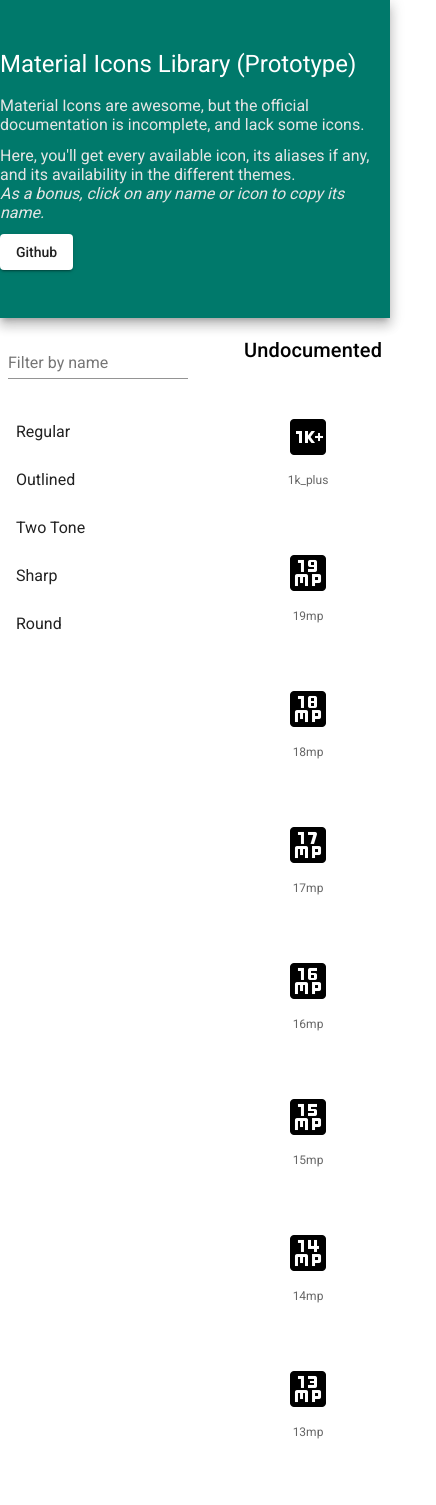
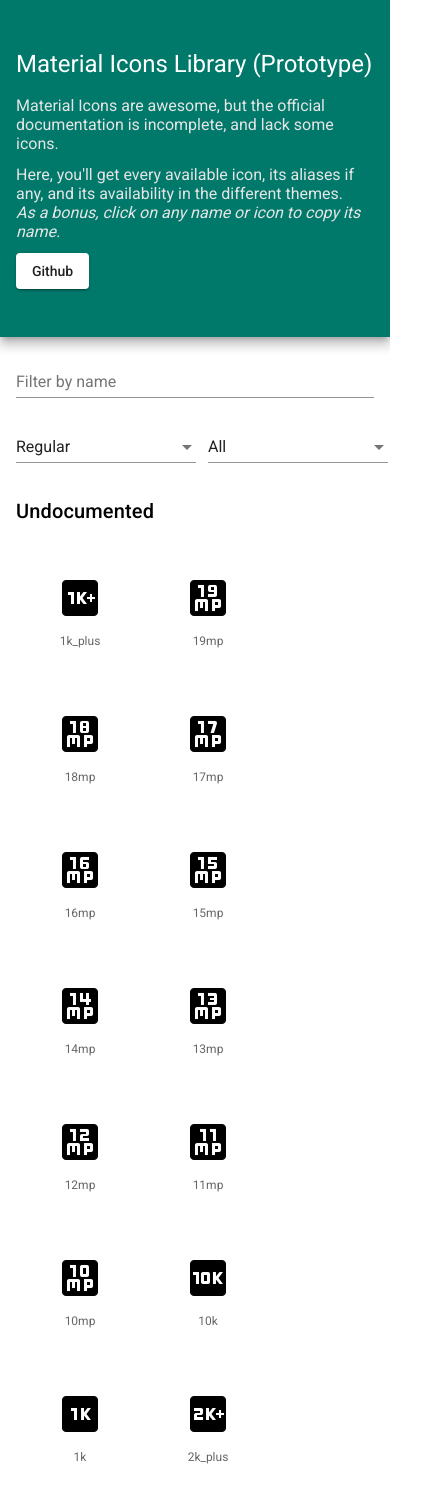
Before and after one commit to GabDug/MaterialIconsLibrary, an Angular app: page / in a window 390 px wide. Shown: the top 1505 px of the page, 436 px wide, since content can reach past the window. Built offline with nearby package versions, Linux system fonts and the light colour scheme.

Commit message:
:star: WIP Filters, WIP mobile, WIP UI
Needs refactoring ASAP!

```diff
--- a/src/app/app.component.html
+++ b/src/app/app.component.html
@@ -1,41 +1,76 @@
 <app-header class="mat-elevation-z8"></app-header>
 <div>
+    <div *ngIf="isSmallScreen" style="padding: 16px;">
+        <mat-form-field floatLabel="auto" style="display: block;">
+            <input [(ngModel)]="term" matInput placeholder="Filter by name" type="text" />
+        </mat-form-field>
+        <div style="display: flex; flex-direction: row;">
+            <mat-form-field style="flex-grow: 1; margin-right: 6px;">
+                <mat-select [(ngModel)]="iconStyle">
+                    <mat-option value="">Regular</mat-option>
+                    <mat-option value="library-outlined">Outlined</mat-option>
+                    <mat-option value="library-sharp">Sharp</mat-option>
+                    <mat-option value="library-two-tone">Two tone</mat-option>
+                    <mat-option value="library-round">Rounded</mat-option>
+                </mat-select>
+            </mat-form-field>
+            <mat-form-field style="flex-grow: 1; margin-left: 6px;">
+                <mat-select [(ngModel)]="category">
+                    <mat-option value="">All</mat-option>
+                    <mat-option value="undocumented">Undocumented</mat-option>
+                    <mat-option value="action">Action</mat-option>
+                    <mat-option value="alert">Alert</mat-option>
+                    <mat-option value="av">Av</mat-option>
+                    <mat-option value="communication">Communication</mat-option>
+                    <mat-option value="content">Content</mat-option>
+                    <mat-option value="device">Device</mat-option>
+                    <mat-option value="editor">Editor</mat-option>
+                    <mat-option value="file">File</mat-option>
+                    <mat-option value="hardware">Hardware</mat-option>
+                    <mat-option value="home">Home</mat-option>
+                    <mat-option value="image">Image</mat-option>
+                    <mat-option value="maps">Maps</mat-option>
+                    <mat-option value="navigation">Navigation</mat-option>
+                    <mat-option value="notifications">Notification</mat-option>
+                    <mat-option value="places">Places</mat-option>
+                    <mat-option value="social">Social</mat-option>
+                    <mat-option value="toggle">Toggle</mat-option>
+                </mat-select>
+            </mat-form-field>
+        </div>
+    </div>
     <div style="display: flex; flex-direction: row;">
-        <section style="display: flex; flex-direction: column; margin-top: 16px;">
+        <section *ngIf="!isSmallScreen" style="display: flex; flex-direction: column; margin-top: 16px; margin: 12px;">
             <mat-form-field floatLabel="auto" style="margin-left: 8px; margin-right: 8px;">
-                <input matInput placeholder="Filter by name" type="text" [(ngModel)]="term" />
+                <input [(ngModel)]="term" matInput placeholder="Filter by name" type="text" />
             </mat-form-field>
             <mat-nav-list>
-                <mat-list-item [class.active-theme]="iconStyle === ''" (click)="iconStyle = ''">Regular</mat-list-item>
+                <mat-list-item (click)="iconStyle = ''" [class.active-theme]="iconStyle === ''">Regular</mat-list-item>
                 <mat-list-item
+                    (click)="iconStyle = 'library-outlined'"
                     [class.active-theme]="iconStyle === 'library-outlined'"
-                    (click)="iconStyle = 'library-outlined'"
-                    >Outlined</mat-list-item
-                >
+                    >Outlined
+                </mat-list-item>
                 <mat-list-item
+                    (click)="iconStyle = 'library-sharp'"
+                    [class.active-theme]="iconStyle === 'library-sharp'"
+                    >Sharp
+                </mat-list-item>
+                <mat-list-item
+                    (click)="iconStyle = 'library-two-tone'"
                     [class.active-theme]="iconStyle === 'library-two-tone'"
-                    (click)="iconStyle = 'library-two-tone'"
-                    >Two Tone</mat-list-item
-                >
+                    >Two Tone
+                </mat-list-item>
                 <mat-list-item
-                    [class.active-theme]="iconStyle === 'library-sharp'"
-                    (click)="iconStyle = 'library-sharp'"
-                    >Sharp</mat-list-item
-                >
-                <mat-list-item
+                    (click)="iconStyle = 'library-round'"
                     [class.active-theme]="iconStyle === 'library-round'"
-                    (click)="iconStyle = 'library-round'"
-                    >Round</mat-list-item
-                >
+                    >Round
+                </mat-list-item>
             </mat-nav-list>
         </section>
-        <section class="library-container" [ngClass]="iconStyle">
-            <!--      <app-icon-item-->
-            <!--        *ngFor="let icon of officialIconList.icons | filter:term:['sizes_px', 'version', 'categories', 'unsupported_families']"-->
-            <!--        [name]="icon.name">-->
-            <div *ngFor="let category of groupedByCategory" class="category-group">
+        <section [class.is-small]="isSmallScreen" [ngClass]="iconStyle" class="library-container">
+            <div *ngFor="let category of groupedByCategory | filterCategory: category" class="category-group">
                 <!--        <div>-->
-
                 <!--          <span>{{category.length}} icons</span>-->
                 <!--        </div>-->
                 <app-icon-item
@@ -44,15 +79,12 @@
                             | filter: term:['sizes_px', 'version', 'categories', 'unsupported_families'];
                         let index = index
                     "
+                    [i]="index"
+                    [icon]="icon"
                     [name]="icon.name"
-                    [icon]="icon"
-                    [i]="index"
                 >
                 </app-icon-item>
             </div>
-            <!--      <app-icon-item *ngFor="let icon of undocumentedIcons | filter:term" [name]="icon">-->
-
-            <!--      </app-icon-item>-->
         </section>
     </div>
 </div>
--- a/src/app/app.component.scss
+++ b/src/app/app.component.scss
@@ -1,9 +1,15 @@
 .library-container {
     max-width: 1440px;
-    //margin-left: auto;
     margin-right: auto;
-    padding-left: 48px;
-    padding-right: 48px;
+    padding-left: 36px;
+    padding-right: 36px;
+
+    &.is-small {
+        margin-left: auto;
+        padding-left: 16px;
+        padding-right: 16px;
+        margin-top: -20px;
+    }
 }
 
 .category_name {
@@ -14,8 +20,13 @@
 
 .mat-nav-list {
     transition: background-color ease 200ms;
+    .mat-list-item {
+        border-radius: 8px;
+    }
+
     .active-theme {
         background: #48a697;
+        color: white;
     }
 }
 
--- a/src/app/app.component.ts
+++ b/src/app/app.component.ts
@@ -3,6 +3,7 @@ import { officialIconList } from './official_icon_list';
 import { allIconsList } from './all_icon_list';
 import { from } from 'rxjs';
 import { groupBy, map, mergeMap, toArray } from 'rxjs/operators';
+import { BreakpointObserver, Breakpoints, BreakpointState } from '@angular/cdk/layout';
 
 @Component({
     selector: 'app-root',
@@ -16,10 +17,25 @@ export class AppComponent implements OnInit {
     allIconDetails;
     term: string;
     undocumentedIcons: string[] = [];
-    iconStyle: string;
+
     groupedByCategory: any[];
 
+    // Filters
+    iconStyle = '';
+    category = '';
+
+    isSmallScreen: boolean;
+
+    constructor(private breakpointObserver: BreakpointObserver) {}
+
     ngOnInit() {
+        // this.isSmallScreen = this.breakpointObserver.isMatched('(max-width: 599px)');
+        this.breakpointObserver
+            .observe([Breakpoints.XSmall, Breakpoints.HandsetPortrait])
+            .subscribe((state: BreakpointState) => {
+                this.isSmallScreen = state.matches;
+            });
+
         let officialIconNames = officialIconList.icons.map(x => x.name);
         console.log(officialIconNames);
         this.undocumentedIcons = officialIconNames
@@ -28,7 +44,7 @@ export class AppComponent implements OnInit {
         console.log(this.undocumentedIcons);
 
         this.undocumentedIcons.forEach(x => {
-            this.officialIconList.icons.push({ name: x, categories: ['Undocumented'] } as any);
+            this.officialIconList.icons.push({ name: x, categories: ['undocumented'] } as any);
         });
         let iconsSource = from(this.officialIconList.icons);
         let groupedByCategory$ = iconsSource.pipe(
@@ -46,6 +62,9 @@ export class AppComponent implements OnInit {
 }
 
 const sortIconGroupAlphabetically = (a, b) => {
+    if (a[0].categories[0] === 'undocumented') {
+        return -1;
+    }
     if (a[0].categories[0] < b[0].categories[0]) return -1;
     if (a[0].categories[0] > b[0].categories[0]) return 1;
     return 0;
--- a/src/app/app.module.ts
+++ b/src/app/app.module.ts
@@ -17,9 +17,11 @@ import { MatListModule } from '@angular/material/list';
 import { FooterComponent } from './footer/footer.component';
 import { MatSnackBarModule } from '@angular/material/snack-bar';
 import { MatButtonModule } from '@angular/material/button';
+import { MatSelectModule } from '@angular/material/select';
+import { FilterCategoryPipe } from './filter-category.pipe';
 
 @NgModule({
-    declarations: [AppComponent, IconItemComponent, FilterPipe, HeaderComponent, FooterComponent],
+    declarations: [AppComponent, IconItemComponent, FilterPipe, HeaderComponent, FooterComponent, FilterCategoryPipe],
     imports: [
         BrowserModule,
         BrowserAnimationsModule,
@@ -31,6 +33,7 @@ import { MatButtonModule } from '@angular/material/button';
         ClipboardModule,
         MatSnackBarModule,
         MatButtonModule,
+        MatSelectModule,
     ],
     providers: [],
     bootstrap: [AppComponent],
--- /dev/null
+++ b/src/app/filter-category.pipe.ts
@@ -0,0 +1,19 @@
+import { Pipe, PipeTransform } from '@angular/core';
+
+@Pipe({
+    name: 'filterCategory',
+})
+export class FilterCategoryPipe implements PipeTransform {
+    transform(items: any[], cat: string): any[] {
+        function checkInside(item: any, term: string) {
+            return item[0].categories[0] === term;
+        }
+
+        if (!cat || cat === '') {
+            return items;
+        }
+        return items.filter(function (item) {
+            return checkInside(item, cat);
+        });
+    }
+}
--- a/src/app/header/header.component.html
+++ b/src/app/header/header.component.html
@@ -1,5 +1,5 @@
 <section class="hero">
-    <div class="hero-content">
+    <div class="hero-content" style="margin-left: 16px; margin-right: 16px;">
         <h1>Material Icons Library (Prototype)</h1>
         <p>Material Icons are awesome, but the official documentation is incomplete, and lack some icons.</p>
         <p>
--- a/src/app/icon-item/icon-item.component.scss
+++ b/src/app/icon-item/icon-item.component.scss
@@ -5,6 +5,8 @@
     display: inline-block;
     text-align: center;
     user-select: none;
+
+    border-radius: 8px;
 
     transition: all 0.25s ease-out;
 
@@ -35,6 +37,8 @@
 
     cursor: pointer;
 
+    border-radius: 4px;
+
     transition-duration: 0.3s;
 
     &:hover {
```
Also changed, not shown: 1 other file (tests, documents, lock files or other folders).
